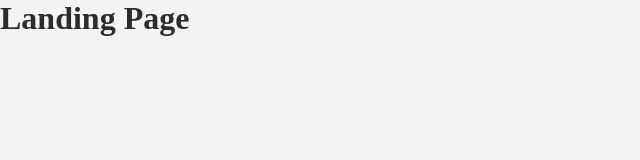
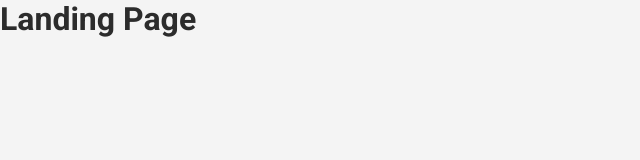
Before and after one commit to lucasemn1/boticash, a React (Create React App) app: page / in a window 1280 px wide. Shown: the top 160 px of the page, without its empty margins (0-640 px from the left). Built offline with nearby package versions, Linux system fonts and the light colour scheme.

Commit message:
Inserindo a fonte e arrumando o index.html

```diff
--- a/public/index.html
+++ b/public/index.html
@@ -1,43 +1,22 @@
 <!DOCTYPE html>
-<html lang="en">
+<html lang="pt-br">
+
 <head>
   <meta charset="utf-8" />
   <link rel="icon" href="%PUBLIC_URL%/favicon.ico" />
   <meta name="viewport" content="width=device-width, initial-scale=1" />
   <meta name="theme-color" content="#000000" />
-    <meta
-      name="description"
-      content="Web site created using create-react-app"
-    />
+  <meta name="description" content="Web site created using create-react-app" />
   <link rel="apple-touch-icon" href="%PUBLIC_URL%/logo192.png" />
-    <!--
-      manifest.json provides metadata used when your web app is installed on a
-      user's mobile device or desktop. See https://developers.google.com/web/fundamentals/web-app-manifest/
-    -->
   <link rel="manifest" href="%PUBLIC_URL%/manifest.json" />
-    <!--
-      Notice the use of %PUBLIC_URL% in the tags above.
-      It will be replaced with the URL of the `public` folder during the build.
-      Only files inside the `public` folder can be referenced from the HTML.
+  <link rel="preconnect" href="https://fonts.gstatic.com" />
+  <link href="https://fonts.googleapis.com/css2?family=Roboto:wght@300;400;700&display=swap" rel="stylesheet" />
+</head>
 
-      Unlike "/favicon.ico" or "favicon.ico", "%PUBLIC_URL%/favicon.ico" will
-      work correctly both with client-side routing and a non-root public URL.
-      Learn how to configure a non-root public URL by running `npm run build`.
-    -->
-    <title>React App</title>
-  </head>
 <body>
-    <noscript>You need to enable JavaScript to run this app.</noscript>
+  <noscript>O javascript habilitado é necessário para executar essa
+    aplicação.</noscript>
   <div id="root"></div>
-    <!--
-      This HTML file is a template.
-      If you open it directly in the browser, you will see an empty page.
+</body>
 
-      You can add webfonts, meta tags, or analytics to this file.
-      The build step will place the bundled scripts into the <body> tag.
-
-      To begin the development, run `npm start` or `yarn start`.
-      To create a production bundle, use `npm run build` or `yarn build`.
-    -->
-  </body>
 </html>
--- a/src/styles/global.ts
+++ b/src/styles/global.ts
@@ -5,6 +5,7 @@ export default createGlobalStyle`
     margin: 0;
     padding: 0;
     box-sizing: border-box;
+    font-family: 'Roboto', sans-serif;
   }
 
   body {
```
Also changed, not shown: public/manifest.json. Lines whose indentation alone changed are shown as unchanged.
